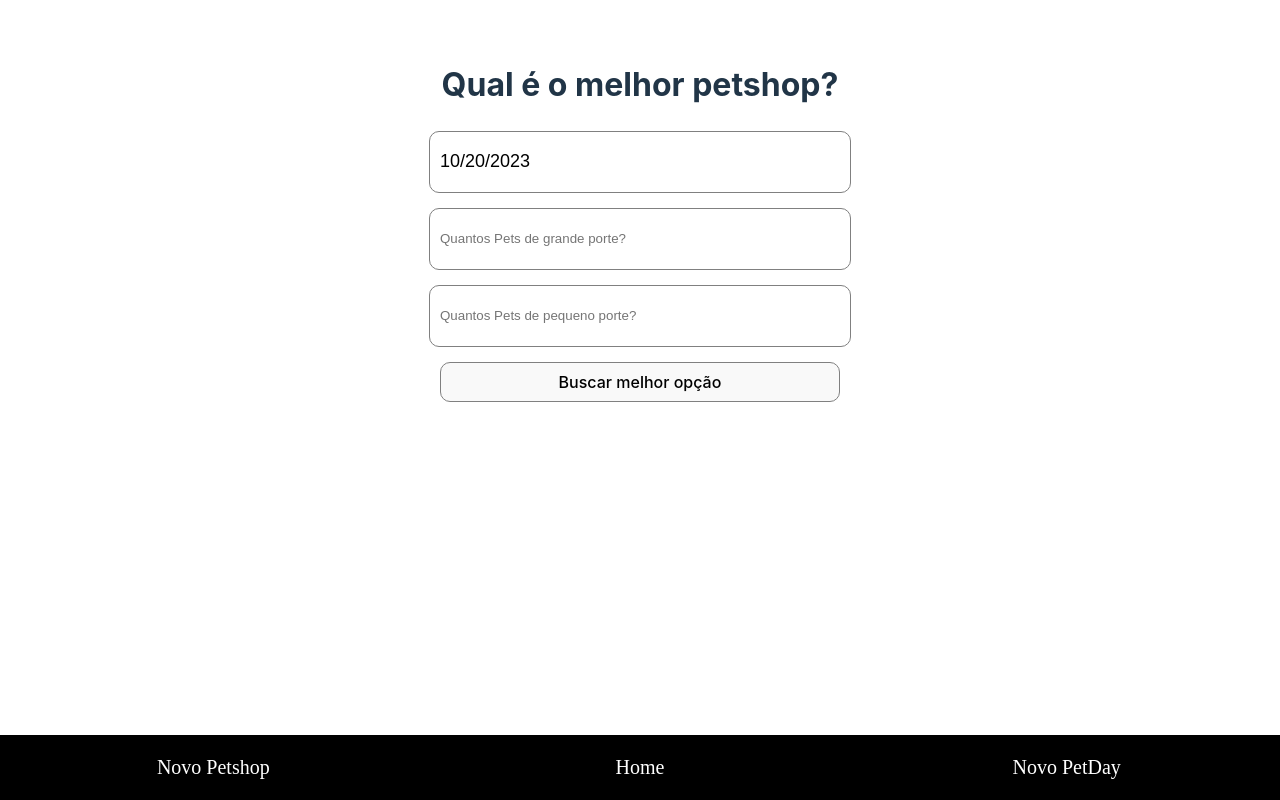
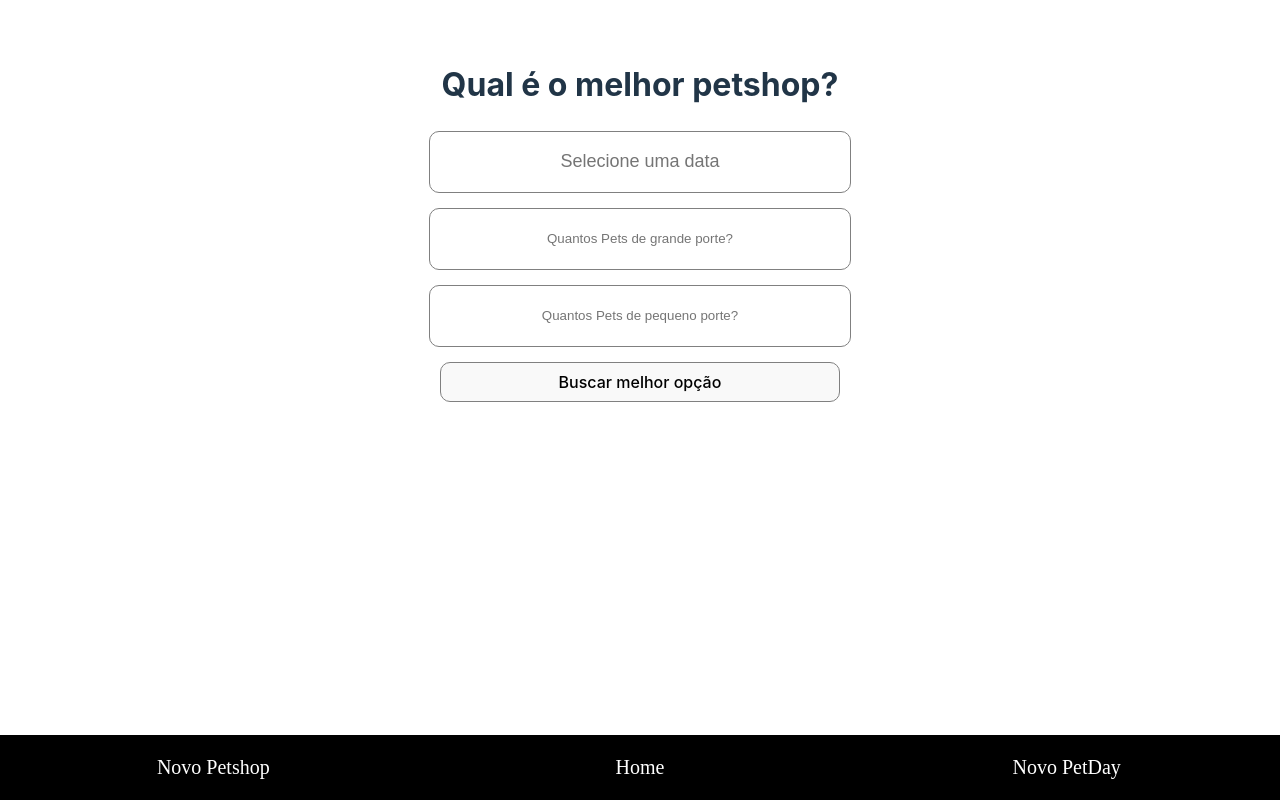
Before and after one commit to CleiverCoelho/teste_dti_front, a React (Vite) app: page /newpetday in a window 1280 px wide. Built offline with nearby package versions, Linux system fonts and the light colour scheme; no server answers.

Commit message:
fix: text label datePicker

```diff
--- a/src/pages/components/petDayInput/index.jsx
+++ b/src/pages/components/petDayInput/index.jsx
@@ -4,8 +4,8 @@ import ReactDatePicker from "react-datepicker"
 import "react-datepicker/dist/react-datepicker.css";
 
 export default function PetDayInput() {
-    const [form, setForm] = React.useState({ date: "", bigSizes: "", smallSizes: "" })
-    const [date, setDate] = React.useState(new Date())
+    const [form, setForm] = React.useState({ bigSizes: "", smallSizes: "" })
+    const [date, setDate] = React.useState()
 
     function handleSubmit(e){
         e.preventDefault()
@@ -56,6 +56,7 @@ const DatePicker = styled(ReactDatePicker)`
     padding: 10px;
     font-weight: 400;
     font-size: large;
+    text-align: center;
 `
 
 const PetDayInputContainer = styled.div`
@@ -83,6 +84,7 @@ const Input = styled.input`
     width: 400px;
     height: 40px;
     padding: 10px;
+    text-align: center;
 `
 
 const Button = styled.button`
```
